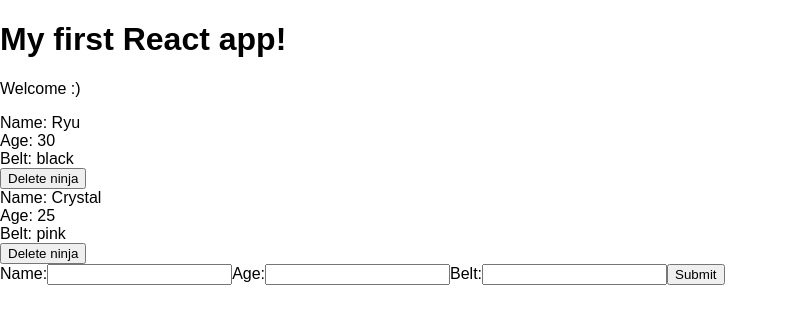
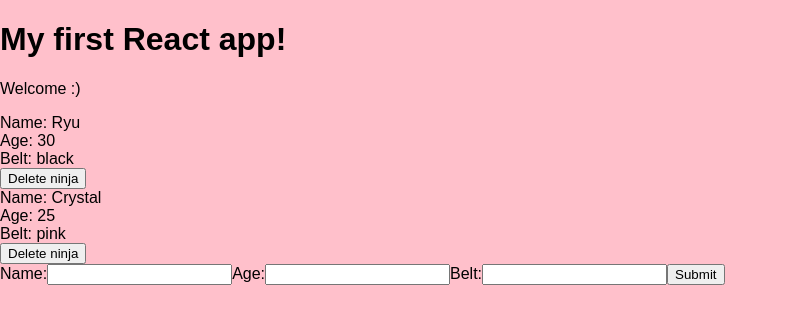
Before and after one commit to blfortier/react-redux, a React (Create React App) app in the folder my-app/: page / in a window 1280 px wide. Shown: the top 324 px of the page, without its empty margins (0-788 px from the left). Built offline with nearby package versions, Linux system fonts and the light colour scheme.

Commit message:
CSS Files

```diff
--- /dev/null
+++ b/my-app/src/Ninjas.css
@@ -0,0 +1,9 @@
+body {
+    background: pink;
+    transition: all 1s;
+}
+
+.ninjas form {
+    background: #fff;
+    padding: 20px;
+}
--- a/my-app/src/Ninjas.js
+++ b/my-app/src/Ninjas.js
@@ -1,4 +1,5 @@
 import React from 'react';
+import './Ninjas.css';
 
 // functional component, no state. Concerned w/ UI
 const Ninjas = ({ninjas, deleteNinja}) => {
```
